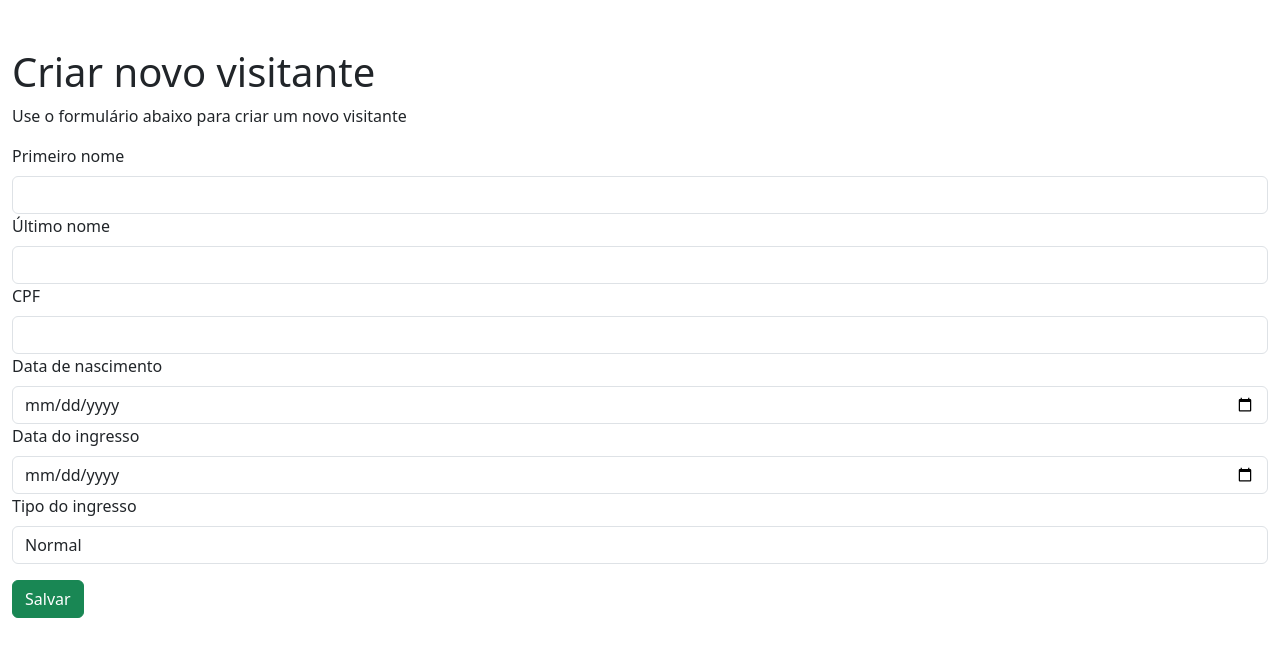
After one commit to lui790/senac-python, a Django app: page /visitors/create/ in a window 1280 px wide. The commit adds this page. Shown: the top 657 px of the page. Run offline with Django 5.2, Linux system fonts and the light colour scheme.

Commit message:
Novos arquivos

```diff
--- /dev/null
+++ b/projetos/gerenciamento-visitantes/app/templates/create-visitor.html
@@ -0,0 +1,47 @@
+<!DOCTYPE html>
+<html lang="en">
+<head>
+    <meta charset="UTF-8">
+    <meta name="viewport" content="width=device-width, initial-scale=1.0">
+    <title>Criar visitante</title>
+
+    <link href="https://cdn.jsdelivr.net/npm/bootstrap@5.3.8/dist/css/bootstrap.min.css" rel="stylesheet" integrity="sha384-sRIl4kxILFvY47J16cr9ZwB07vP4J8+LH7qKQnuqkuIAvNWLzeN8tE5YBujZqJLB" crossorigin="anonymous">
+    <script src="https://cdn.jsdelivr.net/npm/bootstrap@5.3.8/dist/js/bootstrap.bundle.min.js" integrity="sha384-FKyoEForCGlyvwx9Hj09JcYn3nv7wiPVlz7YYwJrWVcXK/BmnVDxM+D2scQbITxI" crossorigin="anonymous"></script>
+
+</head>
+<body>
+    <div class="container-fluid pt-5">
+        <h1>Criar novo visitante</h1>
+        <p>Use o formulário abaixo para criar um novo visitante</p>
+
+        <form action="./" method="post">
+            {% csrf_token %}
+
+            <label for="first_name" class="form-label">Primeiro nome</label>
+            <input type="text" class="form-control" id="first_name" name="first_name">
+
+            <label for="last_name" class="form-label">Último nome</label>
+            <input type="text" class="form-control" id="last_name" name="last_name">
+
+            <label for="cpf" class="form-label">CPF</label>
+            <input type="text" class="form-control" id="cpf" name="cpf">
+
+            <label for="birth_date" class="form-label">Data de nascimento</label>
+            <input type="date" class="form-control" id="birth_date" name="birth_date">
+
+            <label for="ticket_date" class="form-label">Data do ingresso</label>
+            <input type="date" class="form-control" id="ticket_date" name="ticket_date">
+
+            <label for="ticket_type" class="form-label">Tipo do ingresso</label>
+            <select name="ticket_type" id="ticket_type" class="form-control">
+                <option value="1">Normal</option>
+                <option value="2">VIP</option>
+                <option value="3">Premium</option>
+            </select>
+
+            <input type="submit" value="Salvar" class="btn btn-success mt-3">
+        </form>
+
+    </div>
+</body>
+</html>
--- a/projetos/gerenciamento-visitantes/app/templates/visitors.html
+++ b/projetos/gerenciamento-visitantes/app/templates/visitors.html
@@ -4,8 +4,8 @@
     <meta charset="UTF-8">
     <meta name="viewport" content="width=h, initial-scale=1.0">
 
-    <link href="https://cdn.jsdelivr.net/npm/bootstrap@6.0.0-alpha.1/dist/css/bootstrap.min.css" rel="stylesheet" integrity="sha384-B/GM4XqrwHnWXNOWMbloTmrYXZg10cakYGmpfsR/bbzQ6JAJI4ihuyADKLnBgrCe" crossorigin="anonymous">
-    <script type="module" src="https://cdn.jsdelivr.net/npm/bootstrap@6.0.0-alpha.1/dist/js/bootstrap.bundle.min.js" integrity="sha384-1a/pXj49ZQ1aHEmrJ+gMw1otqoVsYwlEnlD8mIfY2TV03r20Y0CN7uqx1tQogjPL" crossorigin="anonymous"></script>
+<link href="https://cdn.jsdelivr.net/npm/bootstrap@5.3.8/dist/css/bootstrap.min.css" rel="stylesheet" integrity="sha384-sRIl4kxILFvY47J16cr9ZwB07vP4J8+LH7qKQnuqkuIAvNWLzeN8tE5YBujZqJLB" crossorigin="anonymous">
+<script src="https://cdn.jsdelivr.net/npm/bootstrap@5.3.8/dist/js/bootstrap.bundle.min.js" integrity="sha384-FKyoEForCGlyvwx9Hj09JcYn3nv7wiPVlz7YYwJrWVcXK/BmnVDxM+D2scQbITxI" crossorigin="anonymous"></script>
 
     <title>Lista de visitantes</title>
 </head>
@@ -38,7 +38,7 @@
                 {% endfor %}
             </table>
 
-            <a href="./create/" class="btn btn-primary">Novo visitante</a>
+            <a href="./create/" class="btn btn-outline-primary">Novo visitante</a>
         </div>
     </div>
 </body>
--- a/projetos/gerenciamento-visitantes/app/urls.py
+++ b/projetos/gerenciamento-visitantes/app/urls.py
@@ -4,5 +4,6 @@ from app import views
 
 urlpatterns = [
     path('', views.home, name='home'),
-    path('visitors/', views.visitors, name='visitors')
+    path('visitors/', views.visitors, name='visitors'),
+    path('visitors/create/', views.create_visitor, name='create_visitor')
 ]
--- a/projetos/gerenciamento-visitantes/app/views.py
+++ b/projetos/gerenciamento-visitantes/app/views.py
@@ -1,4 +1,6 @@
-from django.shortcuts import render
+from django.shortcuts import render, redirect
+from datetime import datetime
+from uuid import uuid4
 
 from .models import Visitor
 
@@ -14,3 +16,21 @@ def visitors(request):
     }
 
     return render(request, 'visitors.html', response)
+
+def create_visitor(request):
+    if request.method == 'POST':
+        visitor = Visitor()
+
+        visitor.first_name = request.POST['first_name']
+        visitor.last_name = request.POST['last_name']
+        visitor.cpf = request.POST['cpf']
+        visitor.birth_date = datetime.strptime(request.POST['birth_date'], '%Y-%m-%d')
+        visitor.ticket_date = datetime.strptime(request.POST['ticket_date'], '%Y-%m-%d')
+        visitor.ticket_type = request.POST['ticket_type']
+        visitor.ticket_number = str(uuid4())
+
+        visitor.save()
+
+        return redirect('visitors')
+
+    return render(request, 'create-visitor.html')
```
Also changed, not shown: projetos/gerenciamento-visitantes/db.sqlite3.
